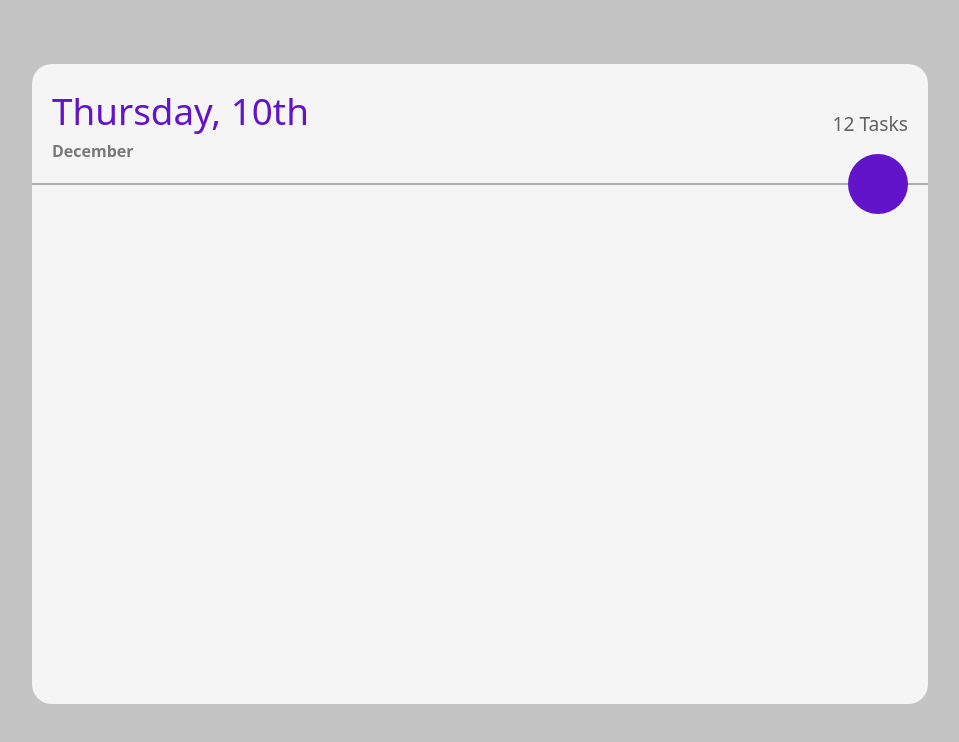
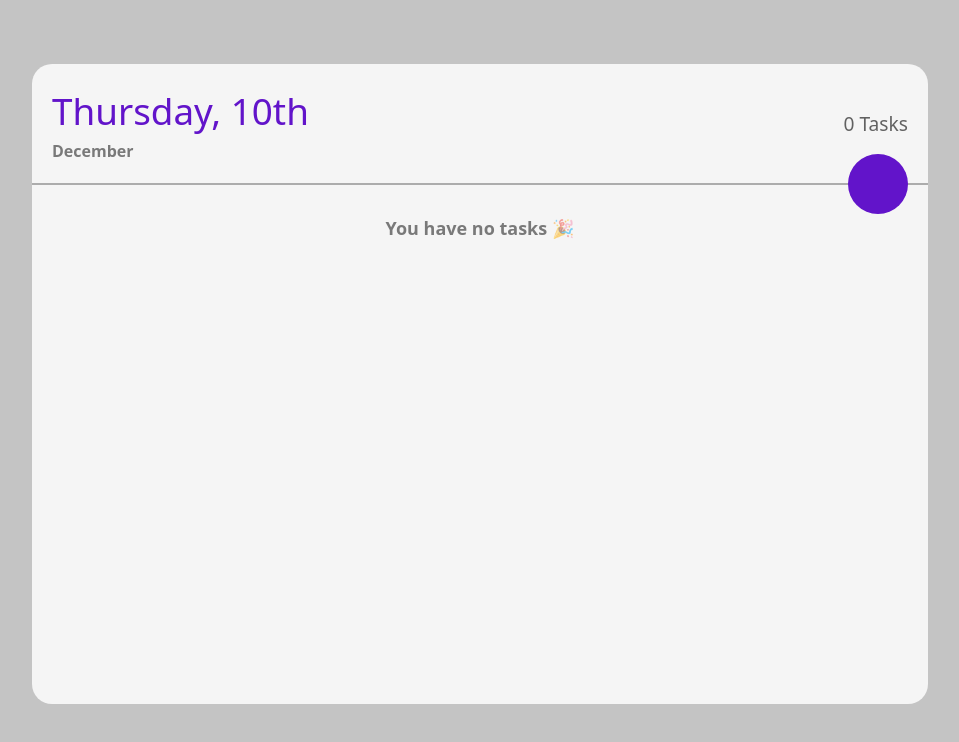
Before and after one commit to Somewhat-Coder/to-do-app, a React (Vite) app: page / in a window 1280 px wide. Shown: the top 742 px of the page, without its empty margins (160-1119 px from the left). Built offline with nearby package versions, Linux system fonts and the light colour scheme; some icons are missing.

Commit message:
added context api

```diff
--- a/src/App.tsx
+++ b/src/App.tsx
@@ -1,13 +1,16 @@
+import { TasksProvider } from "./context/TasksContext";
+import Layout from "./Layout";
 import "./App.css";
-import Layout from "./Layout";
 
 function App() {
   return (
-    <div className="body">
-      <div className="app-container">
-        <Layout />
+    <TasksProvider>
+      <div className="body">
+        <div className="app-container">
+          <Layout />
+        </div>
       </div>
-    </div>
+    </TasksProvider>
   );
 }
 
--- a/src/Layout/Layout.tsx
+++ b/src/Layout/Layout.tsx
@@ -1,7 +1,7 @@
-import React, { useEffect, useState } from "react";
+import React from "react";
 import Header from "../components/Header";
 import TaskList from "../components/TaskList";
-import { get_all_tasks } from "../utils/functions/Tasks/Tasks";
+import { useTasksContext } from "../context/TasksContext";
 import { extractTime } from "../utils/functions/DateFormatting";
 
 export type taskType = {
@@ -11,27 +11,20 @@ export type taskType = {
   checked: boolean;
 };
 
+const Layout = () => {
+  const { state } = useTasksContext();
 
-export const getTasks = () => {
-  const stored_tasks = get_all_tasks();
-  const task_list: taskType[] = stored_tasks.map((task) => {
-    return {
-      id: task.id,
-      taskText: task.text,
-      checked: task.completed,
-      taskTime: extractTime(task.createdAt),
-    };
-  });
-  return task_list;
-};
-
-const Layout = () => {
-  const [tasks, setTasks] = useState<taskType[]>(getTasks());
+  const formatTasks: taskType[] = state.tasks.map((task) => ({
+    id: task.id,
+    taskText: task.text,
+    checked: task.completed,
+    taskTime: extractTime(task.createdAt),
+  }));
 
   return (
     <div>
-      <Header setTasks={setTasks}/>
-      <TaskList tasks={tasks} />
+      <Header/>
+      <TaskList tasks={formatTasks} />
     </div>
   );
 };
--- a/src/components/Header/Header.tsx
+++ b/src/components/Header/Header.tsx
@@ -2,14 +2,12 @@ import React, { type FC } from "react";
 import AddIcon from "@mui/icons-material/Add";
 import "./index.css";
 import type { TaskDataType } from "../../models/TaskList";
-import { add_task } from "../../utils/functions/Tasks/Tasks";
-import { getTasks, type taskType } from "../../Layout/Layout";
-import { extractTime } from "../../utils/functions/DateFormatting";
+import { useTasksContext } from "../../context/TasksContext";
 
-interface headerPropsType {
-  setTasks: React.Dispatch<React.SetStateAction<taskType[]>>;
-}
-const Header: FC<headerPropsType> = ({ setTasks }) => {
+
+const Header: FC = () => {
+  const { state, dispatch } = useTasksContext();
+
   const handleAddTask = () => {
     const newTask: TaskDataType = {
       id: crypto.randomUUID(),
@@ -17,30 +15,22 @@ const Header: FC<headerPropsType> = ({ setTasks }) => {
       completed: false,
       createdAt: Date.now(),
     };
-    add_task(newTask);
-    setTasks((prev) => [
-      {
-        id: newTask.id,
-        taskText: newTask.text,
-        taskTime: extractTime(newTask.createdAt),
-        checked: newTask.completed,
-      },
-      ...prev,
-    ]);
+
+    dispatch({ type: 'ADD_TASK', payload: newTask });
   };
 
   return (
     <div className="header">
       <div className="header-row-1">
         <span className="day-date-text">Thursday, 10th</span>
-        <span className="tasks-count">12 Tasks</span>
+        <span className="tasks-count">{state.tasks.length} Tasks</span>
       </div>
       <div className="header-row-2">
         <span>December</span>
       </div>
       <div className="add-task-button-row" onClick={() => handleAddTask()}>
         <button className="add-task-button">
-          <AddIcon style={{ fontSize: "45px" }} className="add-task-icon" />
+          <AddIcon style={{ fontSize: "45px", color: 'white' }} className="add-task-icon" />
         </button>
       </div>
     </div>
--- a/src/components/Header/index.css
+++ b/src/components/Header/index.css
@@ -50,7 +50,3 @@
 .add-task-button:hover {
   background-color: rgb(76, 16, 154);
 }
-
-.add-task-icon svg {
-    font-size: 100px;
-}
--- a/src/components/TaskList/TaskList.tsx
+++ b/src/components/TaskList/TaskList.tsx
@@ -1,48 +1,31 @@
-import React, { useEffect, useState } from "react";
+import React from "react";
 import type { FC } from "react";
 import TaskItem from "../TaskItem";
 import type { taskType } from "../../Layout/Layout";
-import {
-  delete_task,
-  update_completed,
-  update_text,
-} from "../../utils/functions/Tasks";
+import { useTasksContext } from "../../context/TasksContext";
 import "./index.css";
 
 interface TaskListPropType {
   tasks: taskType[];
 }
 const TaskList: FC<TaskListPropType> = ({ tasks }) => {
-  const [taskList, setTaskList] = useState(tasks);
-  useEffect(() => {
-    setTaskList(tasks);
-  }, [tasks]);
+  const { dispatch } = useTasksContext();
 
-  const deleteTask = (id: string) => {
-    const updatedList: taskType[] = taskList.filter((task) => task.id != id);
-    setTaskList(updatedList);
-    delete_task(id);
-  };
+  const deleteTask = (id: string) =>
+    dispatch({ type: "DELETE_TASK", payload: { id } });
 
-  const toggleChecked = (id: string) => {
-    const updatedList: taskType[] = taskList.map((task) =>
-      task.id === id ? { ...task, checked: !task.checked } : task
-    );
-    setTaskList(updatedList);
-    update_completed(id);
-  };
+  const toggleChecked = (id: string) =>
+    dispatch({ type: "TOGGLE_COMPLETED", payload: { id } });
 
-  const updateTaskText = (id: string, text: string) => {
-    const updatedList: taskType[] = taskList.map((task) =>
-      task.id === id ? { ...task, taskText: text } : task
-    );
-    setTaskList(updatedList);
-    update_text(id, text);
-  };
+  const updateTaskText = (id: string, text: string) =>
+    dispatch({ type: "UPDATE_TEXT", payload: { id, text } });
 
   return (
     <div className="task-list">
-      {taskList.map((task) => (
+      {tasks.length === 0 ? (
+        <span className="no-tasks-text">You have no tasks 🎉</span>
+      ) : (
+        tasks.map((task) => (
           <div key={task.id}>
             <TaskItem
               id={task.id}
@@ -54,7 +37,8 @@ const TaskList: FC<TaskListPropType> = ({ tasks }) => {
               onDelete={() => deleteTask(task.id)}
             />
           </div>
-      ))}
+        ))
+      )}
     </div>
   );
 };
--- a/src/components/TaskList/index.css
+++ b/src/components/TaskList/index.css
@@ -1,6 +1,14 @@
-.task-list{
-    display: flex;
-    flex-direction: column;
-    gap: 10px;
-    padding-top: 30px;
+.task-list {
+  display: flex;
+  flex-direction: column;
+  gap: 10px;
+  padding-top: 30px;
 }
+
+.no-tasks-text {
+  color: black;
+  opacity: 0.5;
+  font-size: 18px;
+  font-weight: 600;
+  text-align: center;
+}
--- /dev/null
+++ b/src/context/TasksContext.tsx
@@ -0,0 +1,44 @@
+import React, { createContext, useReducer, useEffect, useContext } from "react";
+import { initialState, tasksReducer } from "./tasksReducer";
+import type { TasksState, TasksActionType } from "./tasksReducer";
+
+interface TasksContextType {
+  state: TasksState;
+  dispatch: React.Dispatch<TasksActionType>;
+}
+
+export const TasksContext = createContext<TasksContextType | undefined>(
+  undefined
+);
+
+export const TasksProvider: React.FC<{ children: React.ReactNode }> = ({
+  children,
+}) => {
+  const [state, dispatch] = useReducer(tasksReducer, initialState, () => {
+    const savedTasks = localStorage.getItem("tasks");
+    try {
+      return savedTasks ? JSON.parse(savedTasks) : initialState;
+    } catch (e) {
+      console.error("Error parsing localStorage:", e);
+      return initialState;
+    }
+  });
+
+  useEffect(() => {
+    localStorage.setItem("tasks", JSON.stringify(state));
+  }, [state]);
+
+  return (
+    <TasksContext.Provider value={{ state, dispatch }}>
+      {children}
+    </TasksContext.Provider>
+  );
+};
+
+export const useTasksContext = (): TasksContextType => {
+  const context = useContext(TasksContext);
+  if (!context) {
+    throw new Error("useTodoContext must be used within a TodoProvider");
+  }
+  return context;
+};
--- /dev/null
+++ b/src/context/tasksReducer.ts
@@ -0,0 +1,49 @@
+import type { TaskDataType, TaskDataListType } from "../models/TaskList";
+
+export interface TasksState {
+  tasks: TaskDataListType;
+}
+
+export type TasksActionType =
+  | { type: "ADD_TASK"; payload: TaskDataType }
+  | { type: "UPDATE_TEXT"; payload: { id: string; text: string } }
+  | { type: "TOGGLE_COMPLETED"; payload: { id: string } }
+  | { type: "DELETE_TASK"; payload: { id: string } };
+
+export const initialState: TasksState = {
+  tasks: [],
+};
+
+export const tasksReducer = (
+  state: TasksState,
+  action: TasksActionType
+): TasksState => {
+  switch (action.type) {
+    case "ADD_TASK":
+      return {
+        tasks: [action.payload, ...state.tasks],
+      };
+    case "UPDATE_TEXT":
+      return {
+        tasks: state.tasks.map((task) =>
+          task.id === action.payload.id
+            ? { ...task, text: action.payload.text }
+            : task
+        ),
+      };
+    case "TOGGLE_COMPLETED":
+      return {
+        tasks: state.tasks.map((task) =>
+          task.id === action.payload.id
+            ? { ...task, completed: !task.completed }
+            : task
+        ),
+      };
+    case "DELETE_TASK":
+      return {
+        tasks: state.tasks.filter((tasks) => tasks.id !== action.payload.id),
+      };
+    default:
+      throw new Error(`Unknown action type: ${(action as any).type}`);
+  }
+};
--- a/src/utils/functions/Tasks/Tasks.ts
+++ /dev/null
@@ -1,68 +0,0 @@
-import type { TaskDataListType, TaskDataType } from "../../../models/TaskList";
-
-const TASKS_KEY = "tasks";
-
-/**
- * Gets sorted array of tasks from local storage
- * @returns sorted list of tasks from browser storage
- */
-export const get_all_tasks = (): TaskDataListType => {
-  try {
-    const tasks = localStorage.getItem(TASKS_KEY) || null; // Get tasks from browser storage
-
-    if (tasks !== null) {
-      const tasks_list: TaskDataListType = JSON.parse(tasks);
-
-      return tasks_list.sort((t1, t2) => t2?.createdAt - t1?.createdAt); // return list of tasks
-    } else {
-      return []; // return empty array
-    }
-  } catch (error) {
-    console.error("Failed to get tasks from local storage");
-    return [];
-  }
-};
-
-export const add_task = (task: TaskDataType) => {
-  try {
-    let tasks_list: TaskDataListType = get_all_tasks(); // get tasks list from storage
-    tasks_list.push(task); // add new task
-    localStorage.setItem(TASKS_KEY, JSON.stringify(tasks_list)); // save updated list
-  } catch (error) {
-    console.error("Failed to save task to local storage:", error);
-  }
-};
-
-export const delete_task = (id: string) => {
-  try {
-    let tasks_list: TaskDataListType = get_all_tasks(); // get tasks list from storage
-    tasks_list = tasks_list.filter((task) => task.id !== id);
-    localStorage.setItem(TASKS_KEY, JSON.stringify(tasks_list)); // save updated list
-  } catch (error) {
-    console.error("Failed to delete task:", error);
-  }
-};
-
-export const update_completed = (id: string) => {
-  try {
-    let tasks_list: TaskDataListType = get_all_tasks(); // get tasks list from storage
-      tasks_list = tasks_list.map((task) =>
-      task.id === id ? { ...task, completed: !task.completed} : task
-    );
-    localStorage.setItem(TASKS_KEY, JSON.stringify(tasks_list)); // save updated list
-  } catch (error) {
-    console.error("Failed to update completed field in task", error);
-  }
-};
-
-export const update_text = (id: string, text: string) => {
-  try {
-    let tasks_list: TaskDataListType = get_all_tasks(); // get tasks list from storage
-      tasks_list = tasks_list.map((task) =>
-      task.id === id ? { ...task, text: text} : task
-    );
-    localStorage.setItem(TASKS_KEY, JSON.stringify(tasks_list)); // save updated list
-  } catch (error) {
-    console.error("Failed to update completed field in task", error);
-  }
-};
--- a/src/utils/functions/Tasks/index.ts
+++ /dev/null
@@ -1,7 +0,0 @@
-export {
-  get_all_tasks,
-  add_task,
-  delete_task,
-  update_completed,
-  update_text,
-} from "./Tasks";
```
Lines whose indentation alone changed are shown as unchanged.
